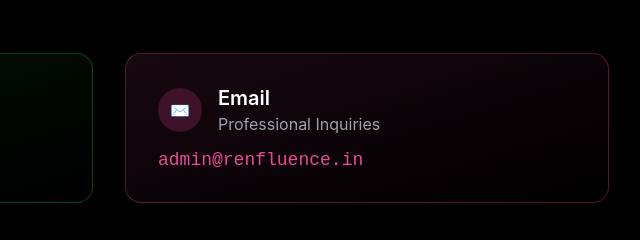
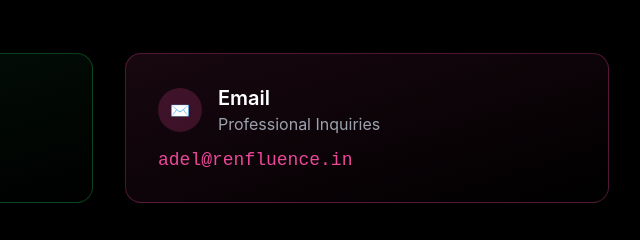
Before and after one commit to renfluence19-afk/Renfluence, a plain HTML site: page index.html in a window 1280 px wide. Shown: the part 2123-2363 px from the top of the page, 531-1171 px from the left. Drawn offline with Linux system fonts and the light colour scheme.

Commit message:
Update contact email addresses in index.html

```diff
--- a/index.html
+++ b/index.html
@@ -782,7 +782,7 @@
                 <p class="contact-info whatsapp-info">+91 99444 15019</p>
             </a>
 
-            <a href="/cdn-cgi/l/email-protection#2041444d494e6052454e464c55454e43450e494e" class="contact-card contact-email">
+            <a href="mailto:adel@renfluence.in" class="contact-card contact-email">
                 <div class="contact-header">
                     <div class="contact-icon email-icon">✉️</div>
                     <div class="contact-title">
@@ -790,7 +790,7 @@
                         <p>Professional Inquiries</p>
                     </div>
                 </div>
-                <p class="contact-info email-info"><span class="__cf_email__" data-cfemail="4c2d282125220c3e29222a203929222f29622522">admin@renfluence.in</span></p>
+                <p class="contact-info email-info">adel@renfluence.in</p>
             </a>
         </div>
 
```
